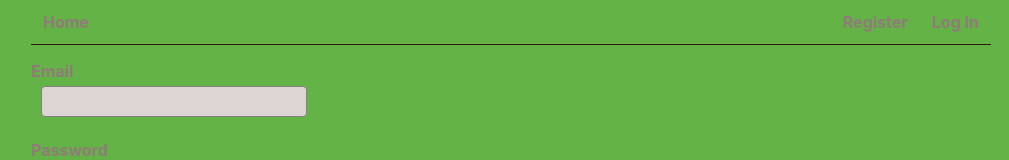
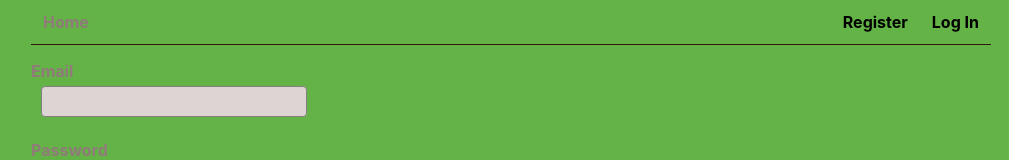
Before and after one commit to NPC-Roman/goit-react-hw-08-phonebook, a React (Create React App) app: page /goit-react-hw-08-phonebook/login in a window 1280 px wide. Shown: the top 160 px of the page, without its empty margins (129-1138 px from the left). Built offline with nearby package versions, Linux system fonts and the light colour scheme.

Commit message:
change13

```diff
--- a/src/components/AppBar/AppBar.module.css
+++ b/src/components/AppBar/AppBar.module.css
@@ -4,4 +4,6 @@
   align-items: center;
   margin-bottom: 16px;
   border-bottom: 1px solid #33170c;
+
+  color: black;
 }
--- a/src/components/AuthNav/AuthNav.module.css
+++ b/src/components/AuthNav/AuthNav.module.css
@@ -4,7 +4,7 @@
   padding: 12px;
   font-weight: 700;
 
-  color: rgb(145, 122, 122);
+  color: black;
   transition: color 500ms;
 }
 
--- a/src/components/Contacts/Contacts.module.css
+++ b/src/components/Contacts/Contacts.module.css
@@ -1,4 +1,4 @@
-/*.contactList {
+.contactList {
   width: 600px;
   margin: 0 auto;
 
@@ -29,8 +29,8 @@
 .btnContactList:hover {
   background-color: #634456;
   color: #fff;
-}*/
-
+}
+/*
 .contactList {
   list-style: none;
   width: 520px;
@@ -61,4 +61,4 @@
   background-color: rgb(145, 122, 122);
   border-color: rgb(104, 93, 93);
   color: #fff;
-}
+}*/
--- a/src/components/Layout.jsx
+++ b/src/components/Layout.jsx
@@ -9,7 +9,7 @@ export const Layout = () => {
       <Suspense fallback={null}>
         <Outlet />
       </Suspense>
-      {/* <Toaster position="top-right" reverseOrder={false} /> */}
+      {}
     </div>
   );
 };
```
Also changed, not shown: src/components/Contacts/Contacts.jsx (+0 -35 lines).
